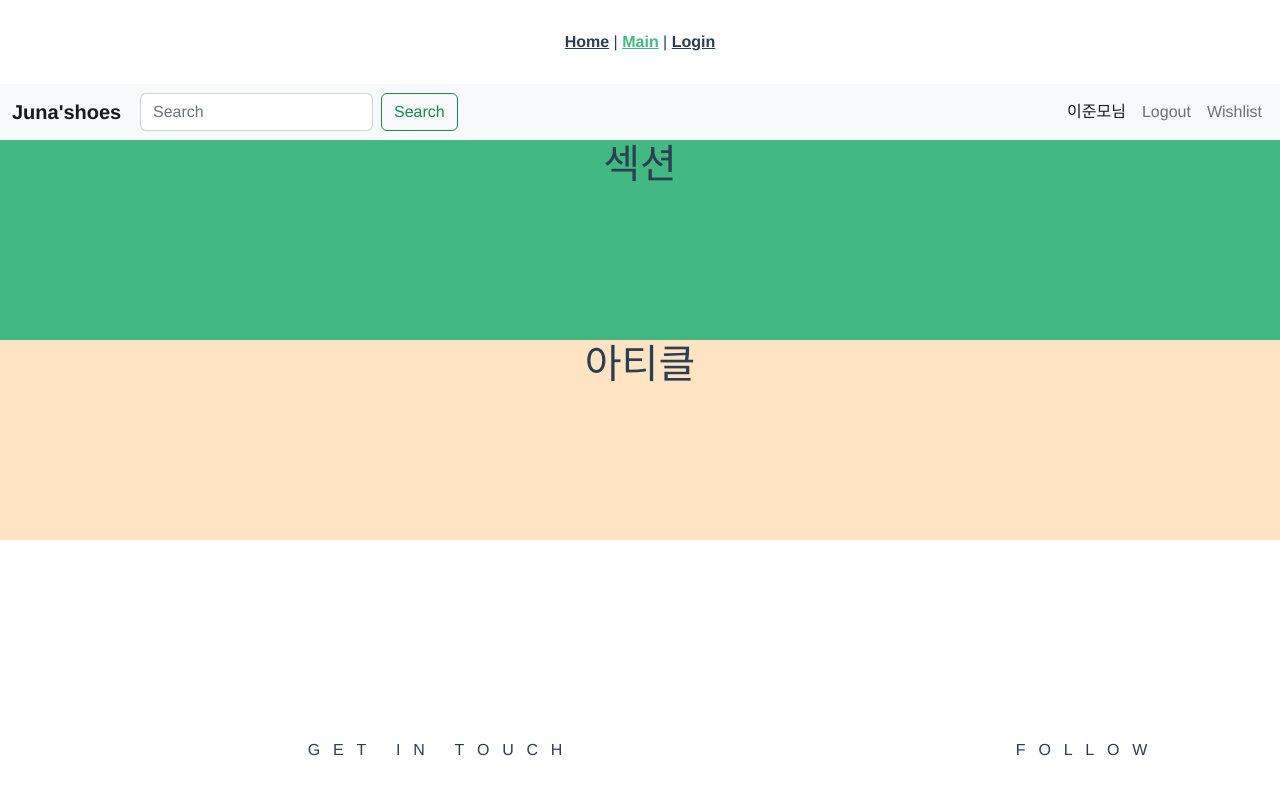
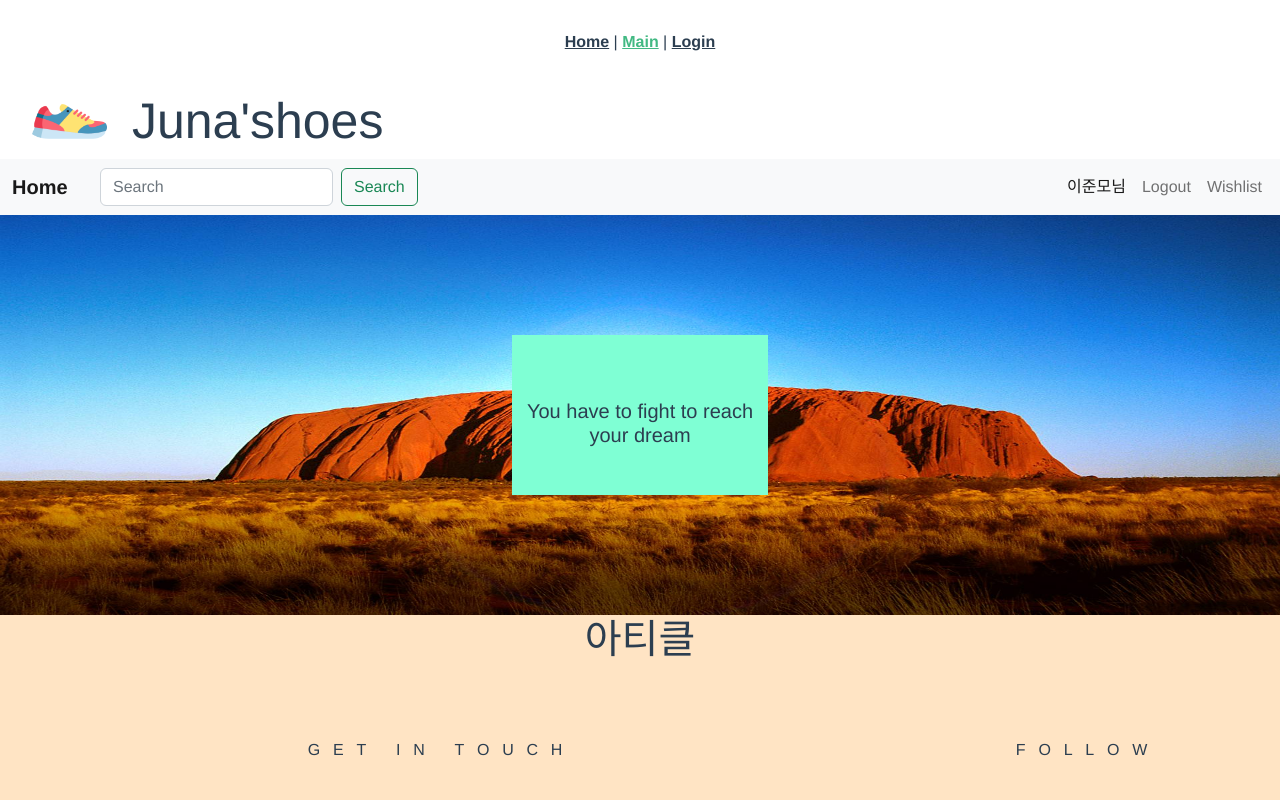
Before and after one commit to junmo-l/WorkPlace, a Vue app in the folder project_shop/: page /main in a window 1280 px wide. Shown: the top 800 px of the page. Built offline with nearby package versions, Linux system fonts and the light colour scheme.

Commit message:
섹션 밑 헤더 다듬기

```diff
--- a/project_shop/src/components/mainPage/footerB.vue
+++ b/project_shop/src/components/mainPage/footerB.vue
@@ -184,7 +184,7 @@ input[type="text"] {
 
 #send {
   float: left;
-  margin: 2rem 1rem 1rem 2rem;
+  margin: 2rem 1rem 3rem 2rem;
   padding: 1rem 2rem;
   color: white;
   background-color: #555555;
--- a/project_shop/src/components/mainPage/headerT.vue
+++ b/project_shop/src/components/mainPage/headerT.vue
@@ -1,27 +1,22 @@
 <template>
   <div>
+    <div class="top-logo">
+      <ul>
+        <li>Juna'shoes</li>
+        <!-- <li>logo</li> -->
+      </ul>
+    </div>
     <header>
       <nav class="navbar navbar-expand-lg bg-light">
         <div class="container-fluid">
-          <a class="navbar-brand" href="#">Juna'shoes</a>
-          <button
-            class="navbar-toggler"
-            type="button"
-            data-bs-toggle="collapse"
-            data-bs-target="#navbarSupportedContent"
-            aria-controls="navbarSupportedContent"
-            aria-expanded="false"
-            aria-label="Toggle navigation"
-          >
+          <a class="navbar-brand" href="#">Home</a>
+          <button class="navbar-toggler" type="button" data-bs-toggle="collapse"
+            data-bs-target="#navbarSupportedContent" aria-controls="navbarSupportedContent" aria-expanded="false"
+            aria-label="Toggle navigation">
             <span class="navbar-toggler-icon"></span>
           </button>
           <form class="d-flex" role="search">
-            <input
-              class="form-control me-2"
-              type="search"
-              placeholder="Search"
-              aria-label="Search"
-            />
+            <input class="form-control me-2" type="search" placeholder="Search" aria-label="Search" />
             <button class="btn btn-outline-success" type="submit">
               Search
             </button>
@@ -71,19 +66,42 @@ export default {
       exampleData: "",
     };
   },
-  setup() {},
-  created() {},
-  mounted() {},
-  unmounted() {},
+  setup() { },
+  created() { },
+  mounted() { },
+  unmounted() { },
   methods: {},
 };
 </script>
 
 <style scoped>
+.top-logo {
+  /* padding: 10px; */
+  /* background-color: antiquewhite; */
+  text-align: left;
+  font-size: 50px;
+}
+
+.top-logo>ul {
+  list-style: none;
+  margin: 0px;
+}
+
+.top-logo>ul>li {
+  background-image: url(../../assets/image/sneakers.png);
+  background-repeat: no-repeat;
+  /* line-height: 40px; */
+  /* 줄간격 */
+  background-position: left center;
+  background-size: contain;
+  padding-left: 100px;
+}
+
 .d-flex {
   position: absolute;
-  left: 140px;
+  left: 100px;
 }
+
 #navbarSupportedContent {
   position: absolute;
   right: 10px;
--- a/project_shop/src/components/mainPage/sectionB.vue
+++ b/project_shop/src/components/mainPage/sectionB.vue
@@ -1,7 +1,11 @@
 <template>
   <div>
     <section>
-      <h1>섹션</h1>
+      <div id="im">
+        <p>
+        <h5>You have to fight to reach your dream</h5>
+        </p>
+      </div>
     </section>
   </div>
 </template>
@@ -13,19 +17,40 @@ export default {
       exampleData: "",
     };
   },
-  setup() {},
-  created() {},
-  mounted() {},
-  unmounted() {},
+  setup() { },
+  created() { },
+  mounted() { },
+  unmounted() { },
   methods: {},
 };
 </script>
 
 <style scoped>
 section {
+  position: relative;
   line-height: 150px;
-  height: 25vh;
+  height: 50vh;
   width: 100%;
-  background-color: #42b983;
+  /* background-color: #42b983; */
+  background-image: url(../../assets/image/889213.jpg);
+  background-repeat: no-repeat;
+  background-size: 100% 100%;
+}
+
+p {
+  position: absolute;
+  top: 50%;
+  left: 50%;
+  /* margin: -150px 0 0 -150px; */
+  transform: translate(-50%, -50%);
+  /* left: 50%; */
+  height: 20vh;
+  width: 20%;
+  background-color: aquamarine;
+}
+
+p>h5 {
+  position: relative;
+  top: 40%;
 }
 </style>
```
Also changed, not shown: project_shop/src/assets/image/889213.jpg (added), project_shop/src/assets/image/sneakers.png (added).
